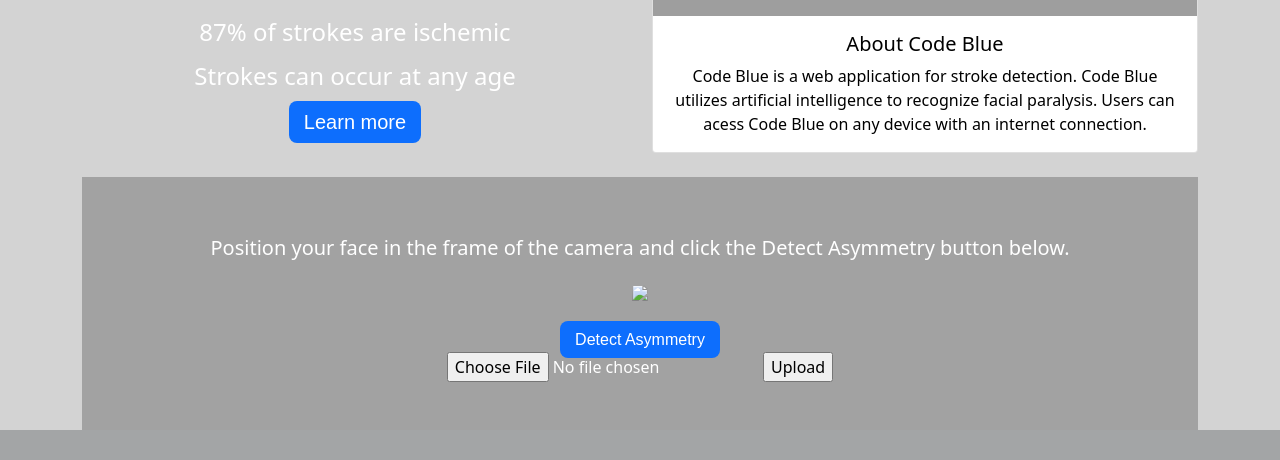
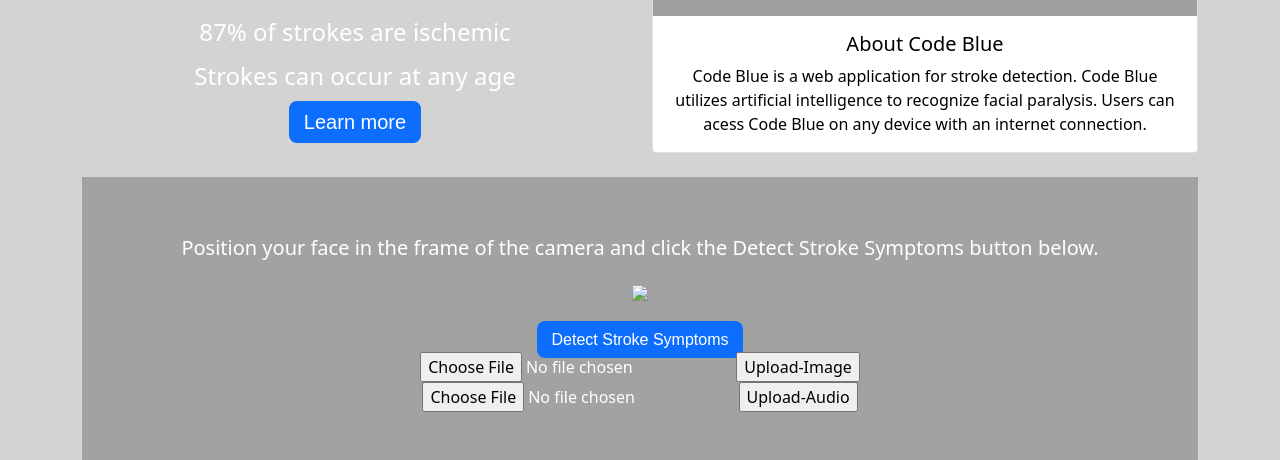
Before and after one commit to erickamcorral/Code-Blue, a Python web app: template Revised-Code-Blue/flaskr/templates/homepage.html in a window 1280 px wide. Shown: the part 1104-1564 px from the top of the page. Before the commit the page ends 1534 px from the top, so only its background shows below. Run offline with Jinja, Linux system fonts and the light colour scheme; the template is opened without the code that fills it, so the values that code supplies are empty; grey boxes are pictures that could not be loaded.

Commit message:
Adding audio upload button

```diff
--- a/Revised-Code-Blue/flaskr/templates/homepage.html
+++ b/Revised-Code-Blue/flaskr/templates/homepage.html
@@ -72,15 +72,19 @@
     <br>
     <div class="section center" id="demo">
         <h1 class="cover-heading"></h1><br>
-        <p class="lead">Position your face in the frame of the camera and click the Detect Asymmetry button below.</p>
+        <p class="lead">Position your face in the frame of the camera and click the Detect Stroke Symptoms button below.</p>
             <img class="center" style="object-fit: contain;" src="{{ url_for('video_feed') }}">
             <br><br>
             <!-- <a class="waves-effect waves-light btn-large" id="generate" href="/predict">Detect Asymmetry</a> -->
-            <a class="small-btn" href="/predict" role="button">Detect Asymmetry</a>
+            <a class="small-btn" href="/predict" role="button">Detect Stroke Symptoms</a>
              <!-- <a class="small-btn" href="/uploader" role="button" method = "POST">Upload Image</a> -->
             <form method=POST enctype=multipart/form-data>
                 <input type=file name=file>
-                <input type=submit value=Upload>
+                <input type=submit value=Upload-Image>
+            </form>
+            <form method=POST enctype=multipart/form-data>
+                <input type=file name=file>
+                <input type=submit value=Upload-Audio> <!--I'm really hoping this is the fix needed to make it work-->
             </form>
  <!--ok this should fix it, based on all the other things this redirects to upload.html-->
             <br><br>
```
